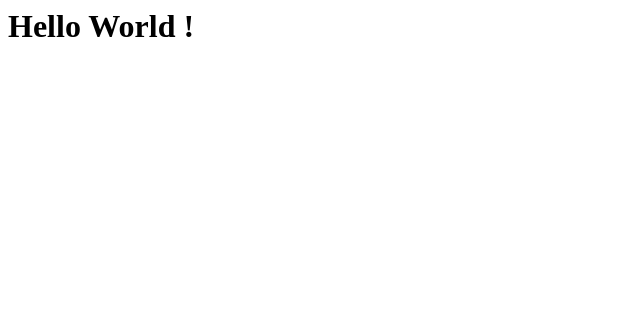
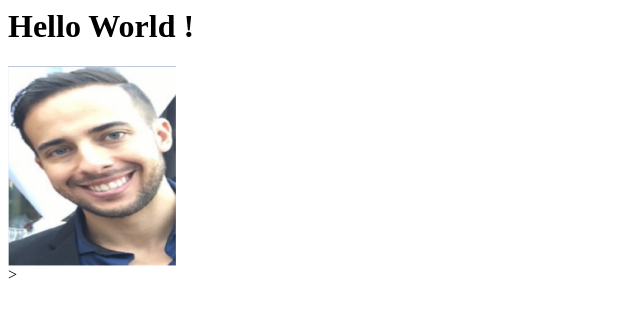
Before and after one commit to grcunha/grcunha.github.io, a plain HTML site: page index.html in a window 1280 px wide. Shown: the whole page, without its empty margins (0-640 px from the left). Drawn offline with Linux system fonts and the light colour scheme.

Commit message:
add my image

```diff
--- a/index.html
+++ b/index.html
@@ -1,3 +1,6 @@
 <html>
 <h1>Hello World !</h1>
+<div>
+	<img src="grcunha.png" height="200">
+</div>>
 </html>
```
Also changed, not shown: grcunha.png (added), 1 other file.
